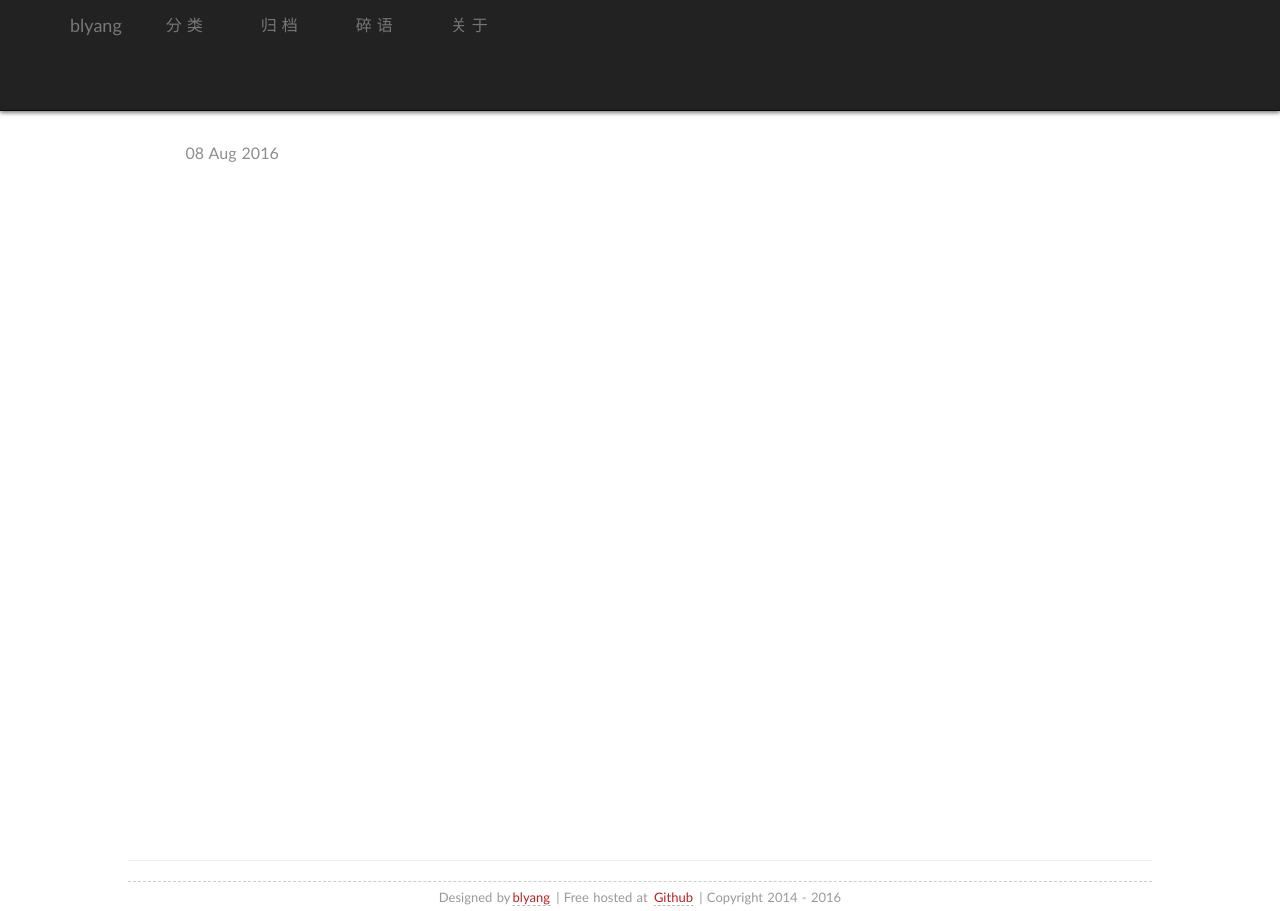
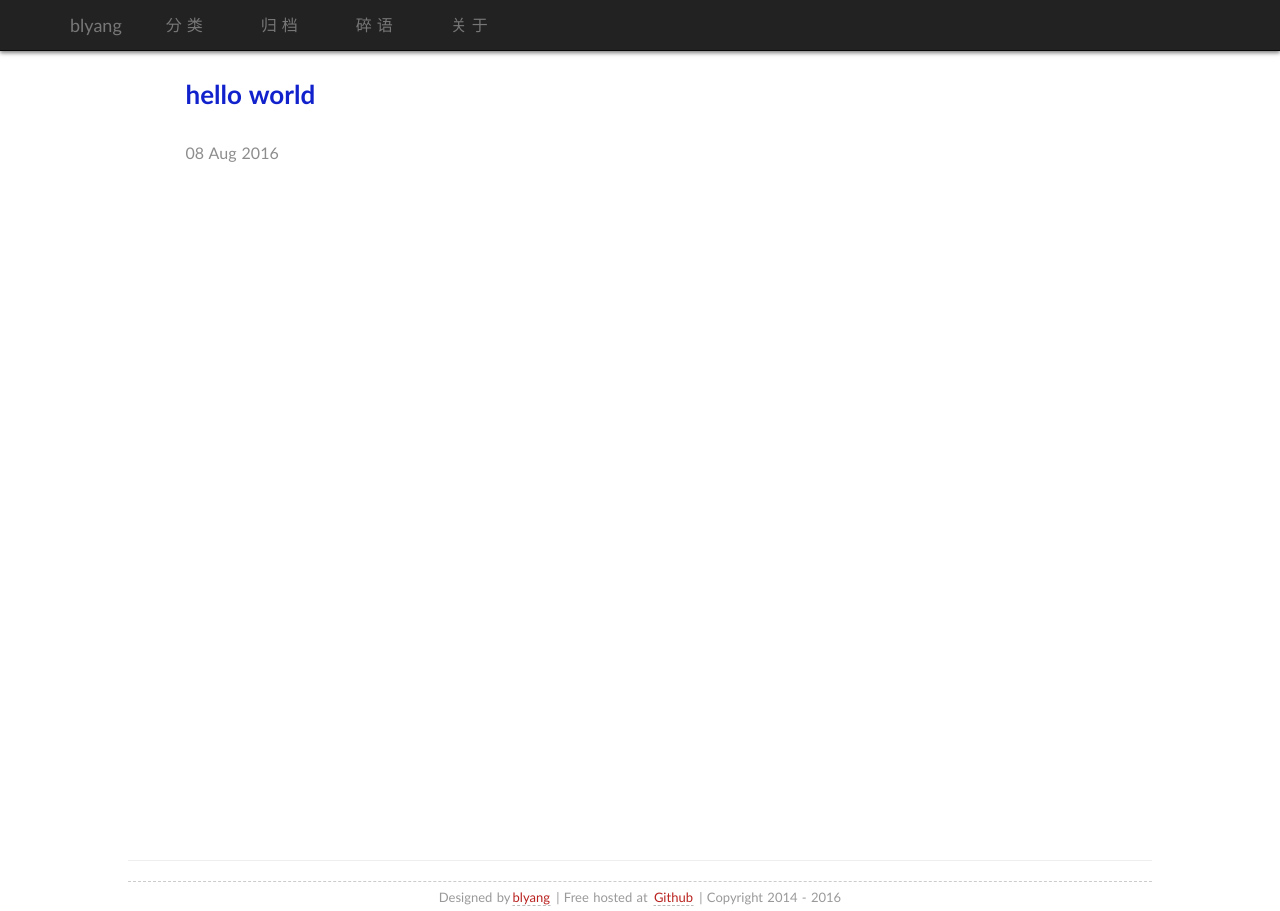
Before and after one commit to BLYang7/blyang7.github.io, a Jekyll site: the page built from index.html, in a window 1280 px wide. Built offline with Jekyll 4.4.1, drawn with Linux system fonts in a browser that asks for light colours; some web fonts are replaced; the list of posts is cut into pages by our own code; comment, search, counter and statistics services are not loaded.

Commit message:
要被底部的问题搞死了

```diff
--- a/_layouts/default.html
+++ b/_layouts/default.html
@@ -50,7 +50,7 @@
 
   <body>
     <!-- Navigation -->
-    <nav class="navbar navbar-inverse navbar-fixed-top" role="navigation" style="padding-bottom: 60px;">
+    <nav class="navbar navbar-inverse navbar-fixed-top" role="navigation" >
       <div class="container">
 
         <!-- Brand and toggle get grouped for better mobile display -->
@@ -81,7 +81,7 @@
     </nav>
 
     <!-- Page Content -->
-    <div class="container">
+    <div class="container" style="padding-bottom: 60px;">
       <div class="row">
 
         <!-- Blog Entries Column -->
@@ -96,10 +96,6 @@
 	      </a>
 	    </div>
       </div>
-
-
-
-
 
     </div>
 
```
